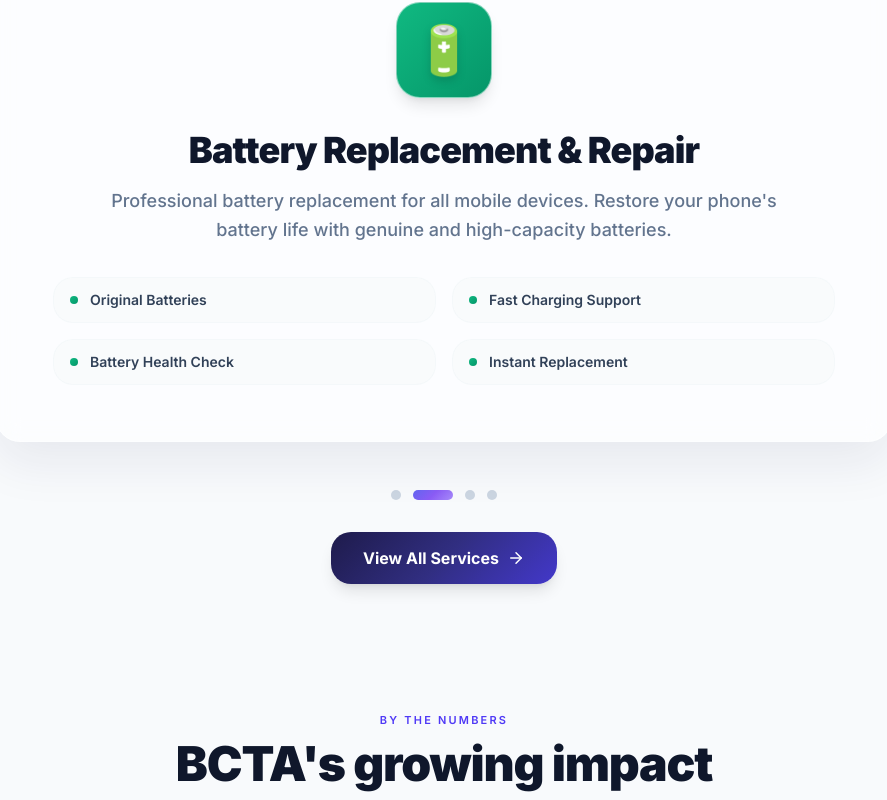
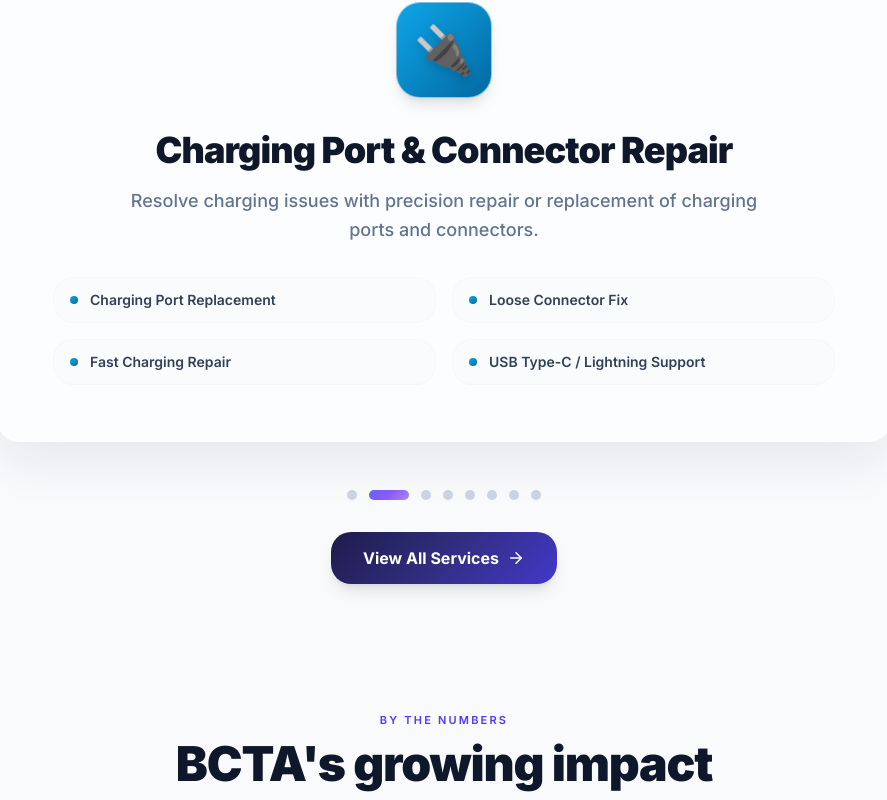
Before and after one commit to leelakrishna77788/BCTA, a React (Vite) app: page / in a window 1280 px wide. Shown: the part 1620-2420 px from the top of the page, without its empty margins (196-1083 px from the left). Built offline with nearby package versions, Linux system fonts and the light colour scheme; no server answers; the database is empty.

Commit message:
Navbar and About page and landing page is modified with New layout

```diff
--- a/src/components/shared/Navbar.tsx
+++ b/src/components/shared/Navbar.tsx
@@ -46,7 +46,7 @@ const Navbar: React.FC = () => {
 
       <div className="w-full px-4 sm:px-6 lg:px-8 h-16 flex items-center justify-between relative">
         {/* LOGO */}
-        <div className="flex items-center" style={{ marginLeft: "0.25rem" }}>
+        <div className="flex items-center ml-1">
           <Link
             to="/"
             className="flex items-center group"
@@ -57,15 +57,15 @@ const Navbar: React.FC = () => {
               filter: isHome
                 ? "drop-shadow(0 0 20px rgba(99,102,241,0.4))"
                 : "none",
-              transition:
-                "transform 0.5s cubic-bezier(0.16,1,0.3,1), filter 0.5s ease",
+              transition: "all 0.6s cubic-bezier(0.22, 1, 0.36, 1)",
+              willChange: "transform",
               display: "inline-flex",
             }}
           >
             <img
               src={assets.logo}
               alt="BCTA Logo"
-              className="w-10 h-10 sm:w-12 sm:h-12 object-contain rounded-xl transition-transform duration-300 group-hover:scale-105"
+              className="w-10 h-10 sm:w-14 sm:h-14 object-contain rounded-xl transition-transform duration-300 group-hover:scale-105 shadow-sm"
             />
           </Link>
         </div>
--- a/src/pages/AboutPage.tsx
+++ b/src/pages/AboutPage.tsx
@@ -22,11 +22,15 @@ const AboutPage: React.FC = () => {
             />
           </div>
           <h2 className="text-4xl sm:text-5xl font-black text-slate-900 mb-4">
-            Bhimavaram Cell Technician <span className="bg-linear-to-r from-indigo-600 to-violet-600 bg-clip-text text-transparent">Association</span>
+            Bhimavaram Cellphone Technician{" "}
+            <span className="bg-linear-to-r from-indigo-600 to-violet-600 bg-clip-text text-transparent">
+              Association
+            </span>
           </h2>
           <p className="text-slate-600/70 text-lg max-w-3xl mx-auto leading-relaxed">
-            A unified platform bringing together mobile repair technicians in Bhimavaram,
-            fostering collaboration, skill development, and professional growth since 2018.
+            A unified platform bringing together mobile repair technicians in
+            Bhimavaram, fostering collaboration, skill development, and
+            professional growth since 2018.
           </p>
         </div>
 
@@ -36,11 +40,13 @@ const AboutPage: React.FC = () => {
             <div className="w-14 h-14 bg-indigo-600 rounded-xl flex items-center justify-center mb-4">
               <Target size={28} className="text-white" />
             </div>
-            <h3 className="text-2xl font-black text-slate-900 mb-3">Our Mission</h3>
+            <h3 className="text-2xl font-black text-slate-900 mb-3">
+              Our Mission
+            </h3>
             <p className="text-slate-600/70 leading-relaxed">
-              To empower mobile technicians with modern tools, knowledge sharing, and a
-              collaborative platform that enhances service quality and professional standards
-              across Bhimavaram.
+              To empower mobile technicians with modern tools, knowledge
+              sharing, and a collaborative platform that enhances service
+              quality and professional standards across Bhimavaram.
             </p>
           </div>
 
@@ -48,24 +54,45 @@ const AboutPage: React.FC = () => {
             <div className="w-14 h-14 bg-violet-600 rounded-xl flex items-center justify-center mb-4">
               <Award size={28} className="text-white" />
             </div>
-            <h3 className="text-2xl font-black text-slate-900 mb-3">Our Vision</h3>
+            <h3 className="text-2xl font-black text-slate-900 mb-3">
+              Our Vision
+            </h3>
             <p className="text-slate-600/70 leading-relaxed">
-              To become the leading association for mobile repair professionals, setting
-              industry standards and creating opportunities for growth, innovation, and
-              excellence in mobile technology services.
+              To become the leading association for mobile repair professionals,
+              setting industry standards and creating opportunities for growth,
+              innovation, and excellence in mobile technology services.
             </p>
           </div>
         </div>
 
         {/* Core Values */}
-        <div className="bg-white/80 backdrop-blur-sm rounded-2xl p-8 sm:p-12 shadow-xl border-2 border-indigo-100 mb-16">
-          <h3 className="text-3xl font-black text-slate-900 mb-8 text-center">Our Core Values</h3>
-          <div className="grid grid-cols-1 sm:grid-cols-2 lg:grid-cols-4 gap-6">
+        <div className="px-4 sm:px-6 py-10 sm:py-14 mb-16">
+          {" "}
+          <h3 className="text-3xl font-black text-slate-900 mb-8 text-center">
+            Our Core Values
+          </h3>
+          <div className="grid grid-cols-2 sm:grid-cols-2 lg:grid-cols-4 gap-6">
             {[
-              { icon: Users, title: "Unity", desc: "Stronger together as a community" },
-              { icon: Award, title: "Excellence", desc: "Commitment to quality service" },
-              { icon: Heart, title: "Integrity", desc: "Honest and ethical practices" },
-              { icon: Target, title: "Growth", desc: "Continuous learning and improvement" }
+              {
+                icon: Users,
+                title: "Unity",
+                desc: "Stronger together as a community",
+              },
+              {
+                icon: Award,
+                title: "Excellence",
+                desc: "Commitment to quality service",
+              },
+              {
+                icon: Heart,
+                title: "Integrity",
+                desc: "Honest and ethical practices",
+              },
+              {
+                icon: Target,
+                title: "Growth",
+                desc: "Continuous Improvement",
+              },
             ].map((value, i) => (
               <div key={i} className="text-center">
                 <div className="w-16 h-16 bg-linear-to-br from-indigo-500 to-violet-600 rounded-xl flex items-center justify-center mx-auto mb-4 shadow-lg">
@@ -79,17 +106,60 @@ const AboutPage: React.FC = () => {
         </div>
 
         {/* Stats */}
-        <div className="grid grid-cols-1 sm:grid-cols-3 gap-6 mb-16">
+        <div className="mb-16">
+          {/* ✅ MOBILE LAYOUT */}
+          <div className="flex flex-col items-center gap-6 sm:hidden">
+            {/* Top 2 */}
+            <div className="grid grid-cols-2 gap-4 w-full max-w-md">
               {[
                 { label: "Active Members", value: "260+" },
                 { label: "Years of Service", value: "6+" },
-            { label: "Services Provided", value: "1000+" }
               ].map((stat, i) => (
-            <div key={i} className="bg-white/60 backdrop-blur-sm rounded-2xl p-8 text-center border-2 border-indigo-200">
-              <div className="text-5xl font-black text-slate-900 mb-2">{stat.value}</div>
+                <div
+                  key={i}
+                  className="bg-white/60 backdrop-blur-sm rounded-2xl p-6 text-center border-2 border-indigo-200"
+                >
+                  <div className="text-3xl font-black text-slate-900 mb-2">
+                    {stat.value}
+                  </div>
+                  <p className="text-xs text-slate-600 font-medium">
+                    {stat.label}
+                  </p>
+                </div>
+              ))}
+            </div>
+
+            {/* Bottom Center */}
+            <div className="w-full max-w-xs">
+              <div className="bg-white/60 backdrop-blur-sm rounded-2xl p-8 text-center border-2 border-indigo-200">
+                <div className="text-5xl font-black text-slate-900 mb-2">
+                  1000+
+                </div>
+                <p className="text-sm text-slate-600 font-medium">
+                  Services Provided
+                </p>
+              </div>
+            </div>
+          </div>
+
+          {/* ✅ DESKTOP LAYOUT */}
+          <div className="hidden sm:grid grid-cols-3 gap-6">
+            {[
+              { label: "Active Members", value: "260+" },
+              { label: "Years of Service", value: "6+" },
+              { label: "Services Provided", value: "1000+" },
+            ].map((stat, i) => (
+              <div
+                key={i}
+                className="bg-white/60 backdrop-blur-sm rounded-2xl p-8 text-center border-2 border-indigo-200"
+              >
+                <div className="text-5xl font-black text-slate-900 mb-2">
+                  {stat.value}
+                </div>
                 <p className="text-slate-600 font-medium">{stat.label}</p>
               </div>
             ))}
+          </div>
         </div>
 
         {/* CTA */}
@@ -98,7 +168,8 @@ const AboutPage: React.FC = () => {
             Join Our Community
           </h3>
           <p className="text-slate-600/70 mb-6 max-w-xl mx-auto">
-            Become part of BCTA and connect with fellow mobile repair professionals
+            Become part of BCTA and connect with fellow mobile repair
+            professionals
           </p>
           <Link
             to="/login"
--- a/src/pages/LandingPage.tsx
+++ b/src/pages/LandingPage.tsx
@@ -112,60 +112,116 @@ function Reveal({
 
 const SERVICES = [
   {
-    id: 1,
-    title: "Mobile Screen Replacement",
+    id: 5,
+    title: "Camera Repair & Replacement",
     description:
-      "Expert screen replacement services for all smartphone brands. We use high-quality original and compatible displays with warranty coverage.",
+      "Fix blurry photos, camera crashes, and hardware issues with professional front and rear camera repair services.",
     features: [
-      "LCD/OLED Replacement",
-      "Touch Digitizer Repair",
-      "Gorilla Glass Installation",
-      "Same Day Service",
+      "Front Camera Replacement",
+      "Rear Camera Repair",
+      "Lens Cleaning & Fix",
+      "Focus & Sensor Fix",
     ],
-    gradient: "linear-gradient(135deg, #3b82f6, #1d4ed8)",
-    icon: "📱",
+    gradient: "linear-gradient(135deg, #ec4899, #be185d)",
+    icon: "📸",
   },
   {
-    id: 2,
-    title: "Battery Replacement & Repair",
+    id: 6,
+    title: "Charging Port & Connector Repair",
     description:
-      "Professional battery replacement for all mobile devices. Restore your phone's battery life with genuine and high-capacity batteries.",
+      "Resolve charging issues with precision repair or replacement of charging ports and connectors.",
     features: [
-      "Original Batteries",
-      "Fast Charging Support",
-      "Battery Health Check",
-      "Instant Replacement",
+      "Charging Port Replacement",
+      "Loose Connector Fix",
+      "Fast Charging Repair",
+      "USB Type-C / Lightning Support",
     ],
-    gradient: "linear-gradient(135deg, #10b981, #059669)",
-    icon: "🔋",
+    gradient: "linear-gradient(135deg, #0ea5e9, #0369a1)",
+    icon: "🔌",
   },
   {
-    id: 3,
-    title: "Motherboard & IC Repair",
+    id: 7,
+    title: "Speaker & Microphone Repair",
     description:
-      "Advanced motherboard-level repairs including IC replacement, reballing, and circuit repair. We fix charging issues, network problems, and boot failures.",
+      "Fix audio issues including low sound, no sound, or microphone problems for clear communication.",
     features: [
-      "IC Replacement",
-      "BGA Reballing",
-      "Circuit Repair",
-      "Water Damage Recovery",
+      "Speaker Replacement",
+      "Microphone Fix",
+      "Audio IC Repair",
+      "Noise Issue Fix",
     ],
-    gradient: "linear-gradient(135deg, #8b5cf6, #6d28d9)",
-    icon: "🔧",
+    gradient: "linear-gradient(135deg, #22c55e, #15803d)",
+    icon: "🔊",
   },
   {
-    id: 4,
-    title: "Software & Unlocking Services",
+    id: 8,
+    title: "Water Damage Treatment",
     description:
-      "Complete software solutions including OS installation, unlocking, data recovery, and virus removal. Keep your device running smoothly.",
+      "Advanced cleaning and repair solutions for water-damaged devices to restore functionality.",
     features: [
-      "OS Installation",
-      "Pattern/FRP Unlock",
-      "Data Recovery",
-      "Software Updates",
+      "Liquid Cleaning",
+      "Drying Treatment",
+      "Corrosion Removal",
+      "Component Recovery",
     ],
-    gradient: "linear-gradient(135deg, #f59e0b, #d97706)",
-    icon: "💻",
+    gradient: "linear-gradient(135deg, #06b6d4, #0e7490)",
+    icon: "💧",
+  },
+  {
+    id: 9,
+    title: "Network & Signal Issue Repair",
+    description:
+      "Fix weak signals, no network issues, and SIM detection problems with expert diagnostics.",
+    features: [
+      "No Signal Fix",
+      "SIM Slot Repair",
+      "Antenna Repair",
+      "IMEI Repair",
+    ],
+    gradient: "linear-gradient(135deg, #6366f1, #4338ca)",
+    icon: "📡",
+  },
+  {
+    id: 10,
+    title: "Phone Accessories & Parts",
+    description:
+      "Wide range of mobile accessories and spare parts available including chargers, cases, and more.",
+    features: [
+      "Original Accessories",
+      "Tempered Glass",
+      "Back Covers",
+      "Chargers & Cables",
+    ],
+    gradient: "linear-gradient(135deg, #f43f5e, #be123c)",
+    icon: "🛍️",
+  },
+  {
+    id: 11,
+    title: "Phone Cleaning & Maintenance",
+    description:
+      "Keep your device in top condition with professional internal and external cleaning services.",
+    features: [
+      "Dust Cleaning",
+      "Internal Service",
+      "Thermal Cleaning",
+      "Performance Boost",
+    ],
+    gradient: "linear-gradient(135deg, #14b8a6, #0f766e)",
+    icon: "🧼",
+  },
+  {
+    id: 12,
+    title: "Display Glass Refurbishing",
+    description:
+      "Cost-effective glass replacement without changing the full display using advanced refurbishing technology.",
+    features: [
+      "Glass Only Replacement",
+      "OCA Lamination",
+      "Bubble Removal",
+      "Cost Saving Repair",
+    ],
+    gradient: "linear-gradient(135deg, #a855f7, #6b21a8)",
+    icon: "🪟",
   },
 ];
 
@@ -333,7 +389,7 @@ const LandingPage: React.FC = () => {
             src={assets.herologo}
             alt=""
             loading="lazy"
-            className="absolute w-[400px] sm:w-[550px] md:w-[700px] opacity-[0.10] top-1/2 left-1/2 -translate-x-1/2 -translate-y-1/2 pointer-events-none"
+            className="absolute w-[550px] sm:w-[750px] md:w-[1000px] opacity-[0.10] top-1/2 left-1/2 -translate-x-1/2 -translate-y-1/2 pointer-events-none"
             style={{ mixBlendMode: "multiply" }}
           />
           <div
@@ -402,9 +458,9 @@ const LandingPage: React.FC = () => {
             </Reveal>
 
             {/* Mobile: Horizontal Scroll */}
-            <div className="md:hidden overflow-x-auto scrollbar-hide pb-4">
-              <div className="flex gap-4 px-2">
-                {presidents.map((p, i) => (
+            <div className="md:hidden overflow-hidden pb-4">
+              <div className="flex gap-4 px-2 animate-marquee 8s linear infinite whitespace-nowrap">
+                {[...presidents, ...presidents].map((p, i) => (
                   <Link
                     key={i}
                     to="/presidents"
```
Lines whose indentation alone changed are shown as unchanged.
